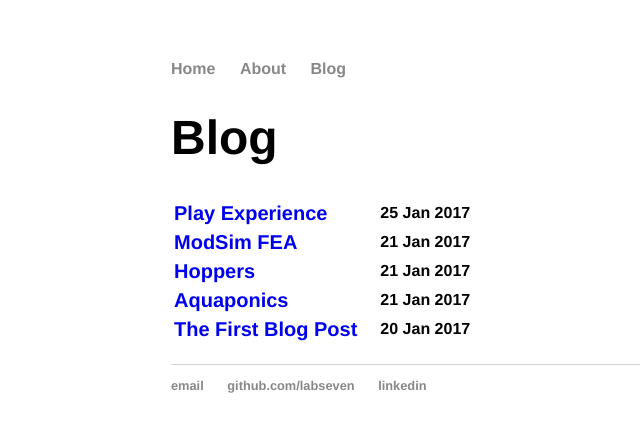
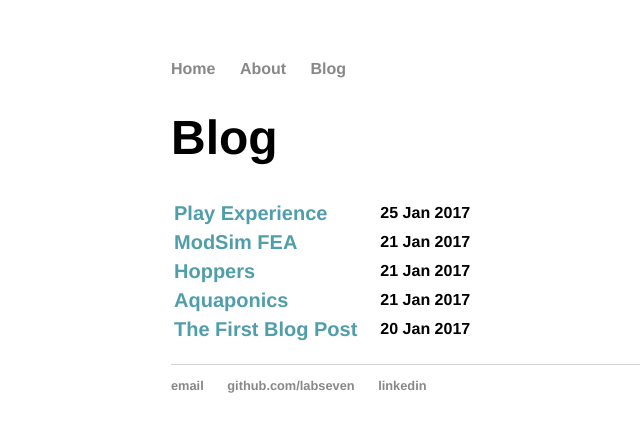
Before and after one commit to labseven/labseven.github.io, a Jekyll site: the page built from blog/index.html, in a window 1280 px wide. Shown: the top 432 px of the page, without its empty margins (21-661 px from the left). Built offline with Jekyll 4.4.1, drawn with Linux system fonts in a browser that asks for light colours.

Commit message:
Changed stylesheet again

```diff
--- a/css/main.css
+++ b/css/main.css
@@ -17,11 +17,15 @@ nav ul li a, footer ul li a {
   color: #888;
 }
 a {
+    color: #519eab;
     text-decoration: none;
-    color: ##3b8882;
 }
 a:hover {
     text-decoration: underline;
+}
+.posts .title a:visited {
+  color: #3a736f;
+  text-decoration: underline;
 }
 h1 {
     font-size: 3em;
```
